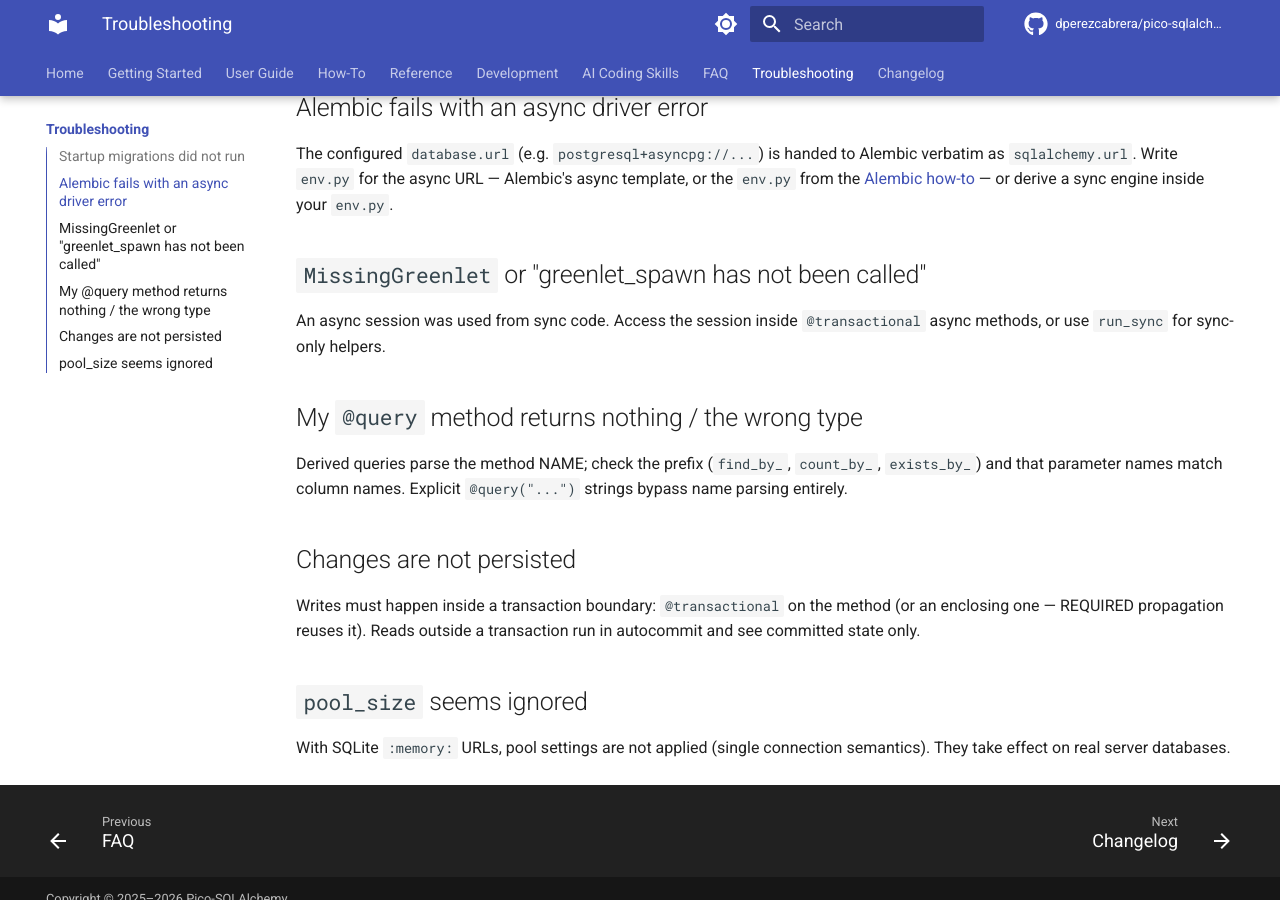
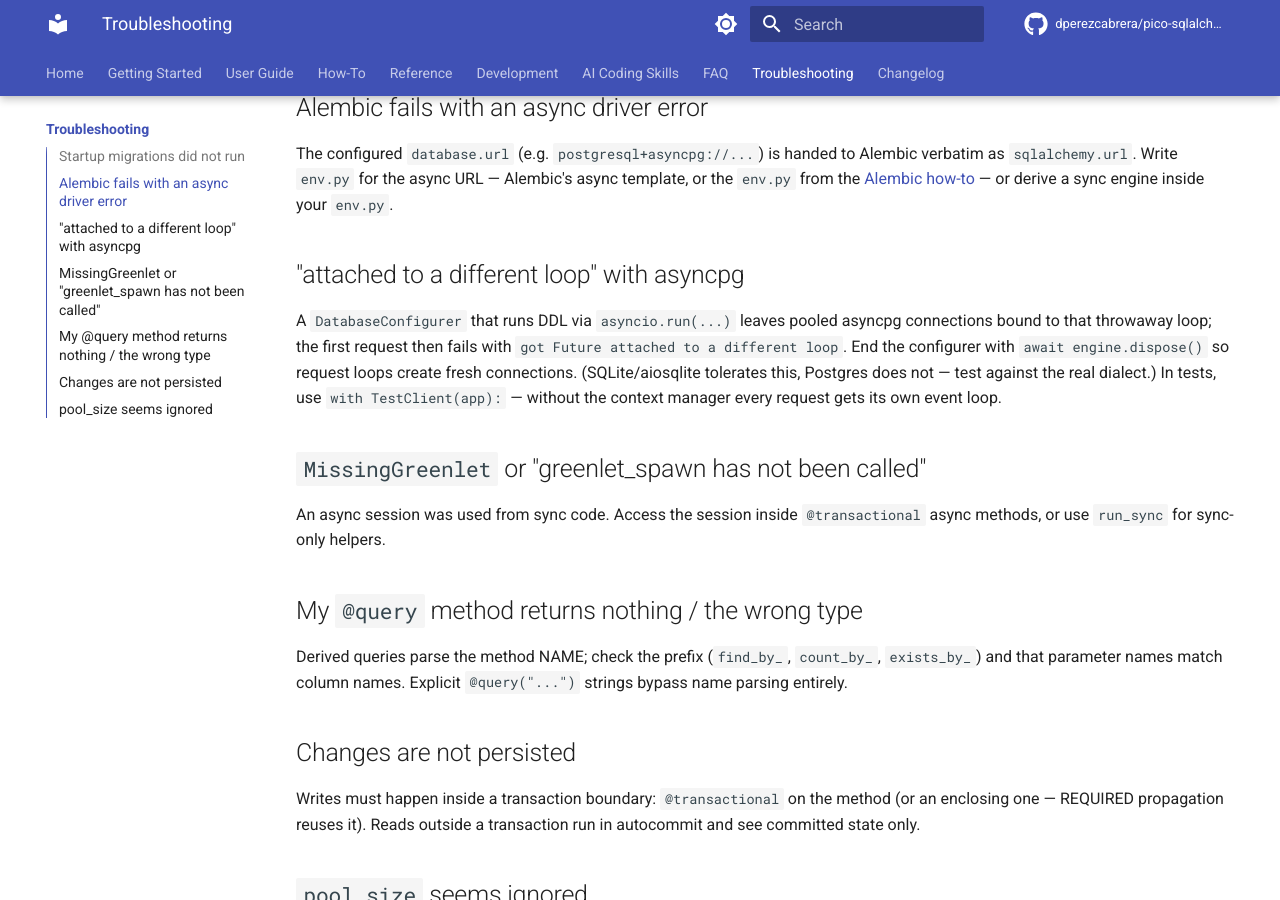
Before and after one commit to dperezcabrera/pico-sqlalchemy, an MkDocs documentation site: the page built from docs/troubleshooting.md, in a window 1280 px wide and 900 px high, scrolled down 373 px. Built offline with MkDocs 1.6.1 and Material for MkDocs 9.7.7, drawn with Linux system fonts in a browser that asks for light colours; comment, search, counter and statistics services are not loaded.

Commit message:
Document asyncpg loop-bound pools in DDL configurers

```diff
--- a/docs/troubleshooting.md
+++ b/docs/troubleshooting.md
@@ -16,6 +16,16 @@ Alembic verbatim as `sqlalchemy.url`. Write `env.py` for the async URL —
 Alembic's async template, or the `env.py` from the
 [Alembic how-to](how-to/alembic.md) — or derive a sync engine inside your
 `env.py`.
+
+## "attached to a different loop" with asyncpg
+
+A `DatabaseConfigurer` that runs DDL via `asyncio.run(...)` leaves pooled
+asyncpg connections bound to that throwaway loop; the first request then
+fails with `got Future attached to a different loop`. End the configurer
+with `await engine.dispose()` so request loops create fresh connections.
+(SQLite/aiosqlite tolerates this, Postgres does not — test against the real
+dialect.) In tests, use `with TestClient(app):` — without the context
+manager every request gets its own event loop.
 
 ## `MissingGreenlet` or "greenlet_spawn has not been called"
 
```
Also changed, not shown: 1 other file.
